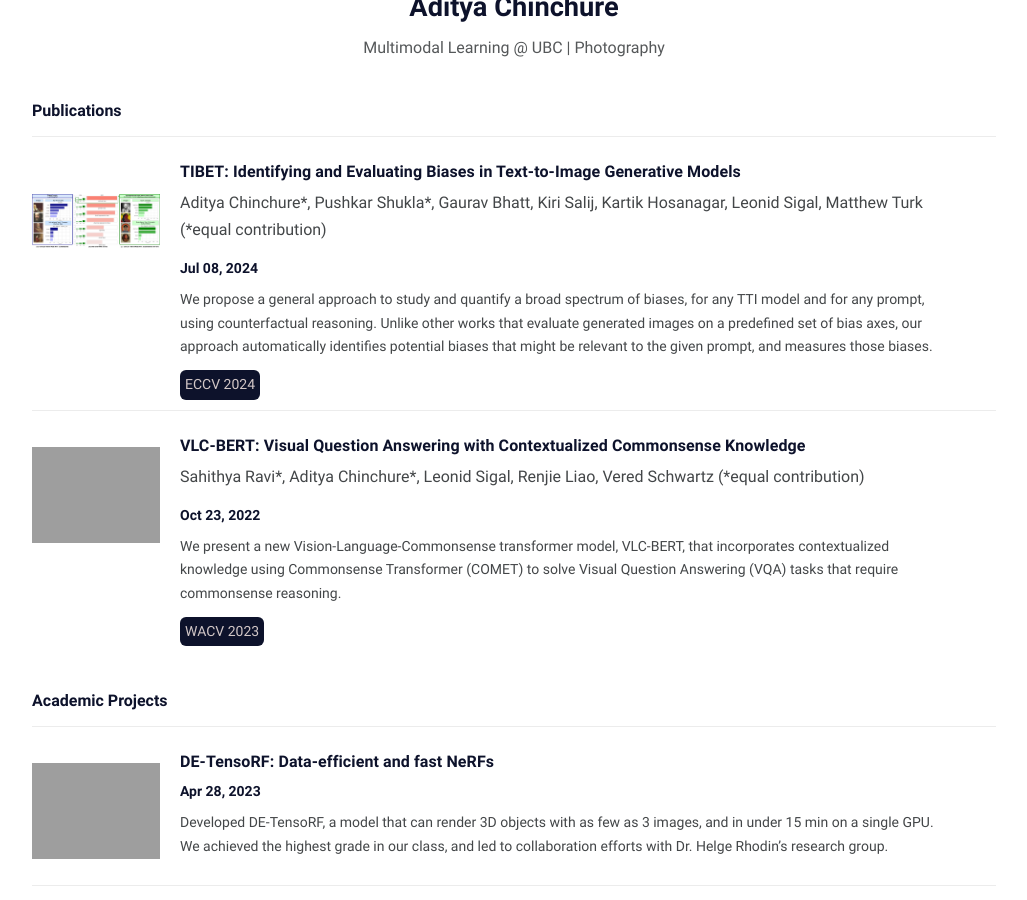
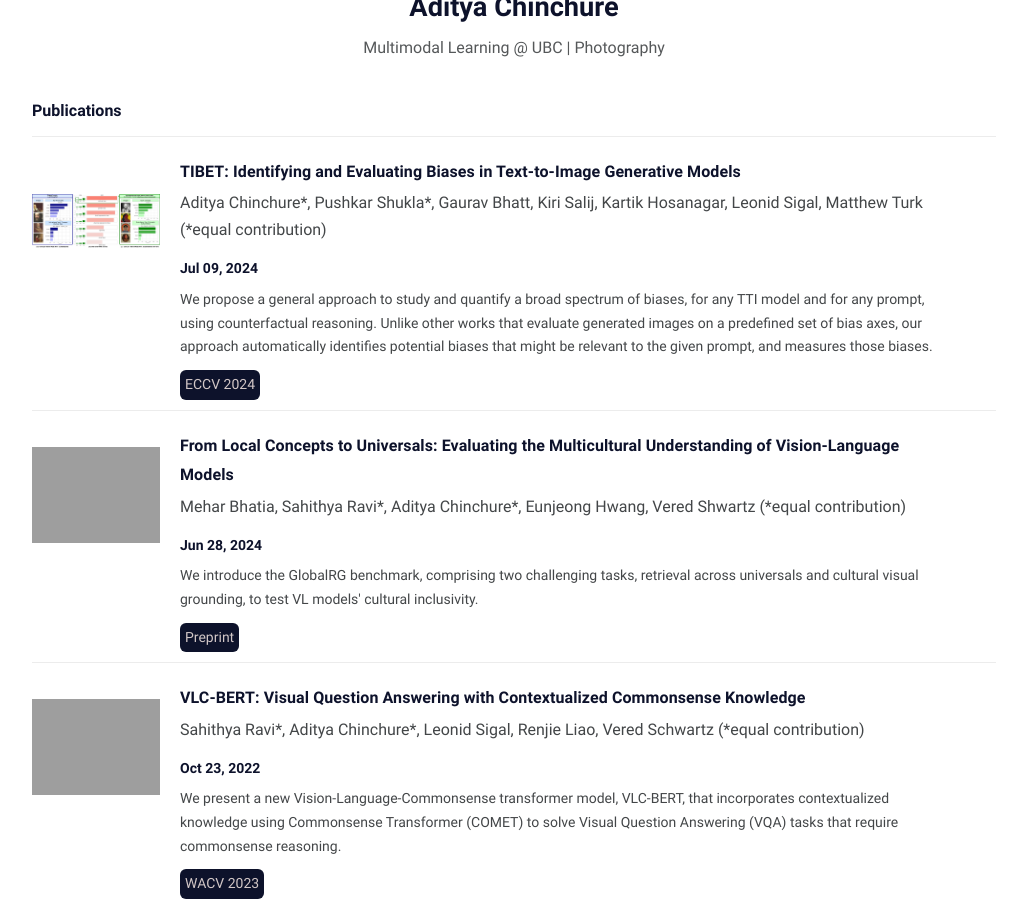
Before and after one commit to aditya10/aditya10.github.io, a Jekyll site: the page built from projects.md, in a window 1280 px wide and 900 px high, scrolled down 266 px. Shown: the whole window, without its empty margins (126-1153 px from the left). Built offline with Jekyll 4.4.1, drawn with Linux system fonts in a browser that asks for light colours; grey boxes are pictures that could not be loaded.

```diff
--- a/_layouts/post.html
+++ b/_layouts/post.html
@@ -65,6 +65,7 @@ layout: compress
         </header>
 
         <div class="page-content" itemprop="articleBody">
+          <img src="{{ post.image }}" alt="{{ post.title | escape }}" />
           {% include anchor_headings.html html=content anchorClass="anchor-head" beforeHeading=true h_min=1 h_max=4 %}
           {% if page.tweet %}
           <p>Comments this article on
--- /dev/null
+++ b/_posts/multicultural-vl-bench/2024-06-20-multicultural.md
@@ -0,0 +1,13 @@
+---
+layout: post
+title:  "From Local Concepts to Universals: Evaluating the Multicultural Understanding of Vision-Language Models"
+date:   2024-06-28 12:29:20 -0800
+categories: projects
+category: publication
+authors: "Mehar Bhatia, Sahithya Ravi*, Aditya Chinchure*, Eunjeong Hwang, Vered Shwartz (*equal contribution)"
+conference: "Preprint"
+image: assets/posts/multicultural-vl-bench/multicultural.png
+description: We introduce the GlobalRG benchmark, comprising two challenging tasks, retrieval across universals and cultural visual grounding, to test VL models' cultural inclusivity.
+---
+Despite recent advancements in vision-language models, their performance remains suboptimal on images from non-western cultures due to underrepresentation in training datasets. Various benchmarks have been proposed to test models' cultural inclusivity, but they have limited coverage of cultures and do not adequately assess cultural diversity across universal as well as culture-specific local concepts. To address these limitations, we introduce the GlobalRG benchmark, comprising two challenging tasks: retrieval across universals and cultural visual grounding. The former task entails retrieving culturally diverse images for universal concepts from 50 countries, while the latter aims at grounding culture-specific concepts within images from 15 countries. Our evaluation across a wide range of models reveals that the performance varies significantly across cultures -- underscoring the necessity for enhancing multicultural understanding in vision-language models.\
+[ArXiv](https://arxiv.org/abs/2407.00263)
```
Also changed, not shown: _posts/tibet-bias/2024-07-09-tibet.md (+1 -1 lines), index.md (+1 -1 lines), 1 other file.
